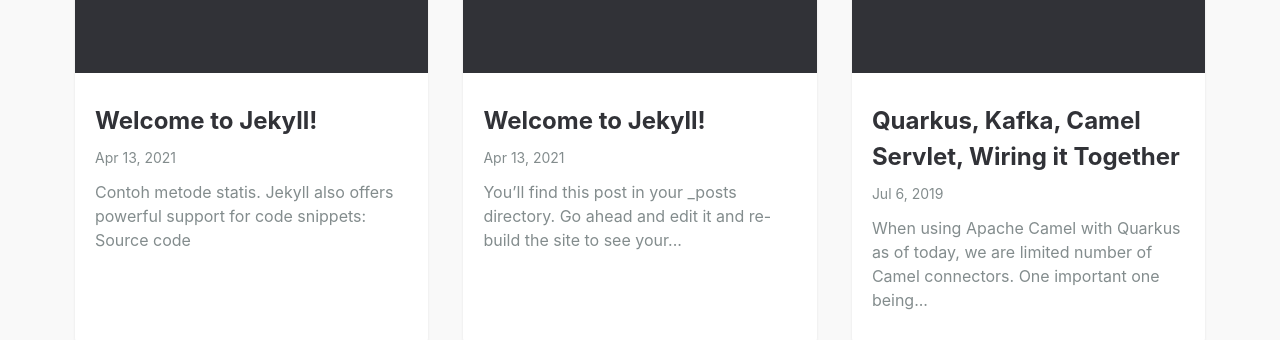
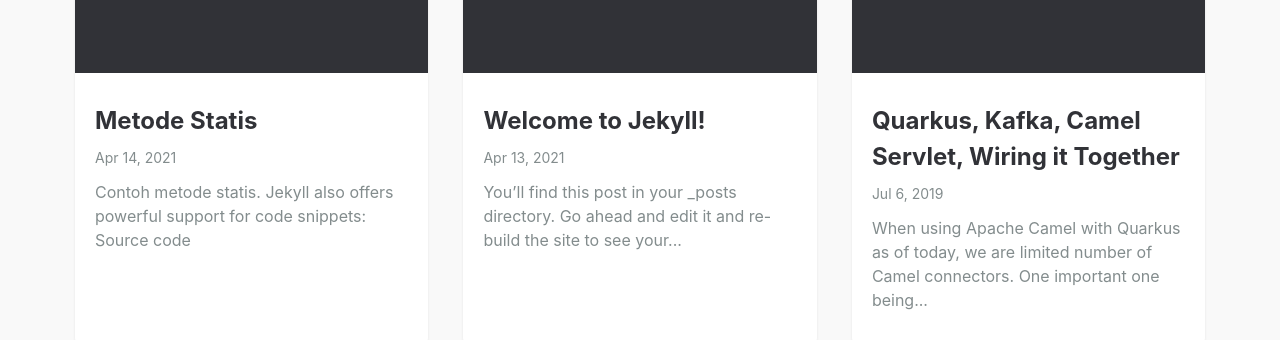
Before and after one commit to wicky-info/wicky-info.github.io, a Jekyll site: the page built from index.md, in a window 1280 px wide and 900 px high, scrolled down 628 px. Shown: the part 154-494 px from the top of the window. Built offline with Jekyll 4.4.1, drawn with Linux system fonts in a browser that asks for light colours.

Commit message:
Test post edit

```diff
--- a/_posts/2021-04-14-metode-statis.markdown
+++ b/_posts/2021-04-14-metode-statis.markdown
@@ -1,7 +1,7 @@
 ---
 layout: post
-title:  "Welcome to Jekyll!"
-date:   2021-04-13 13:30:48 +0900
+title:  "Metode Statis"
+date:   2021-04-14 11:30:48 +0900
 categories: ruby
 ---
 <p>Contoh metode statis.</p>
```
